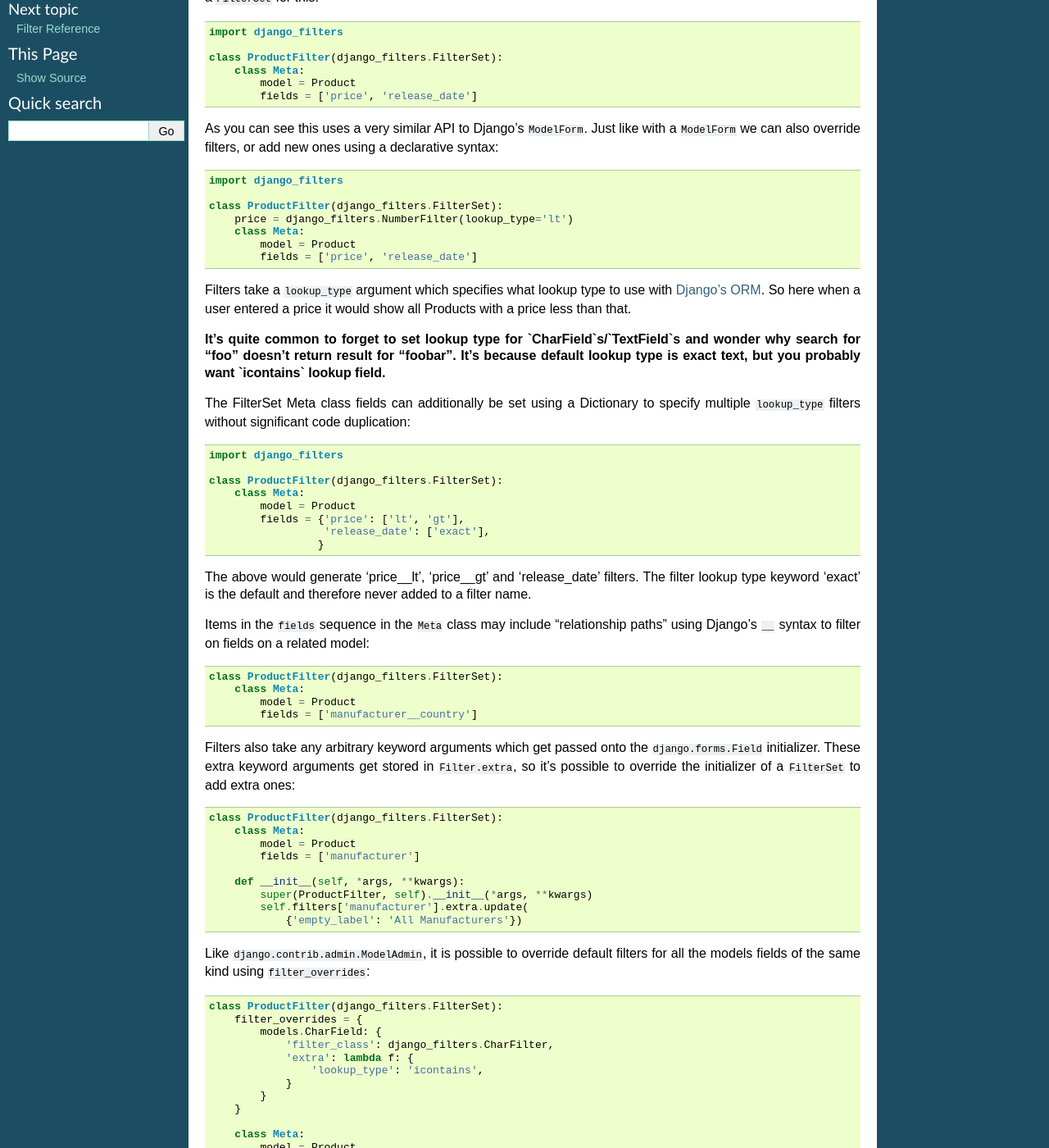
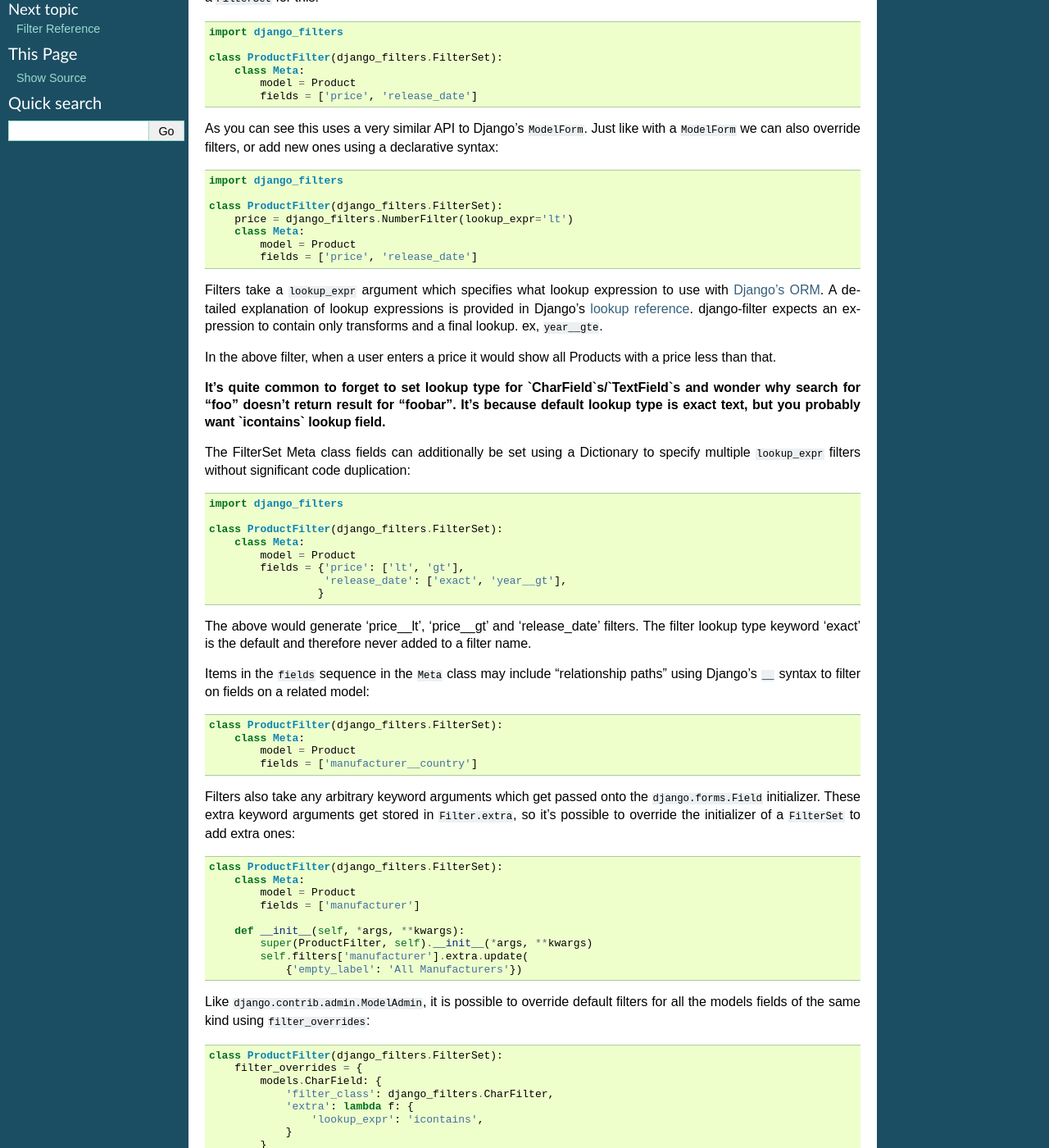
Before and after one commit to carltongibson/django-filter, a Sphinx documentation site: the page built from docs/usage.txt, in a window 1280 px wide and 1400 px high, scrolled down 489 px. Shown: the whole window at 82% size. Built offline with Sphinx 7.4.7, drawn with Linux system fonts in a browser that asks for light colours; some of the changed text lies outside the part shown.

Commit message:
Update tests and documentation for lookup_expr

```diff
--- a/docs/usage.txt
+++ b/docs/usage.txt
@@ -40,16 +40,21 @@ declarative syntax::
     import django_filters
 
     class ProductFilter(django_filters.FilterSet):
-        price = django_filters.NumberFilter(lookup_type='lt')
+        price = django_filters.NumberFilter(lookup_expr='lt')
         class Meta:
             model = Product
             fields = ['price', 'release_date']
 
-Filters take a ``lookup_type`` argument which specifies what lookup type to
-use with `Django's ORM`_.  So here when a user entered a price it would show all
-Products with a price less than that.
+Filters take a ``lookup_expr`` argument which specifies what lookup expression to
+use with `Django's ORM`_. A detailed explanation of lookup expressions is provided in Django's
+`lookup reference`_. django-filter expects an expression to contain only transforms and a final
+lookup. ex, ``year__gte``.
 
 .. _`Django's ORM`: https://docs.djangoproject.com/en/dev/ref/models/querysets/#field-lookups
+
+.. _`lookup reference`: https://docs.djangoproject.com/en/dev/ref/models/lookups/#module-django.db.models.lookups
+
+In the above filter, when a user enters a price it would show all Products with a price less than that.
 
 **It's quite common to forget to set lookup type for `CharField`s/`TextField`s
 and wonder why search for "foo" doesn't return result for "foobar". It's because
@@ -57,7 +62,7 @@ default lookup type is exact text, but you probably want `icontains` lookup
 field.**
 
 The FilterSet Meta class fields can additionally be set using a Dictionary to
-specify multiple ``lookup_type`` filters without significant code duplication::
+specify multiple ``lookup_expr`` filters without significant code duplication::
 
     import django_filters
 
@@ -65,7 +70,7 @@ specify multiple ``lookup_type`` filters without significant code duplication::
         class Meta:
             model = Product
             fields = {'price': ['lt', 'gt'],
-                      'release_date': ['exact'],
+                      'release_date': ['exact', 'year__gt'],
                      }
 
 The above would generate 'price__lt', 'price__gt' and 'release_date' filters.
@@ -105,7 +110,7 @@ default filters for all the models fields of the same kind using
             models.CharField: {
                 'filter_class': django_filters.CharFilter,
                 'extra': lambda f: {
-                    'lookup_type': 'icontains',
+                    'lookup_expr': 'icontains',
                 }
             }
         }
@@ -239,7 +244,7 @@ the user can filter on can also be sorted on. An example or ordering using a lis
     import django_filters
 
     class ProductFilter(django_filters.FilterSet):
-        price = django_filters.NumberFilter(lookup_type='lt')
+        price = django_filters.NumberFilter(lookup_expr='lt')
         class Meta:
             model = Product
             fields = ['price', 'release_date']
```
Also changed, not shown: docs/ref/filters.txt (+5 -3 lines), 2 other files.
